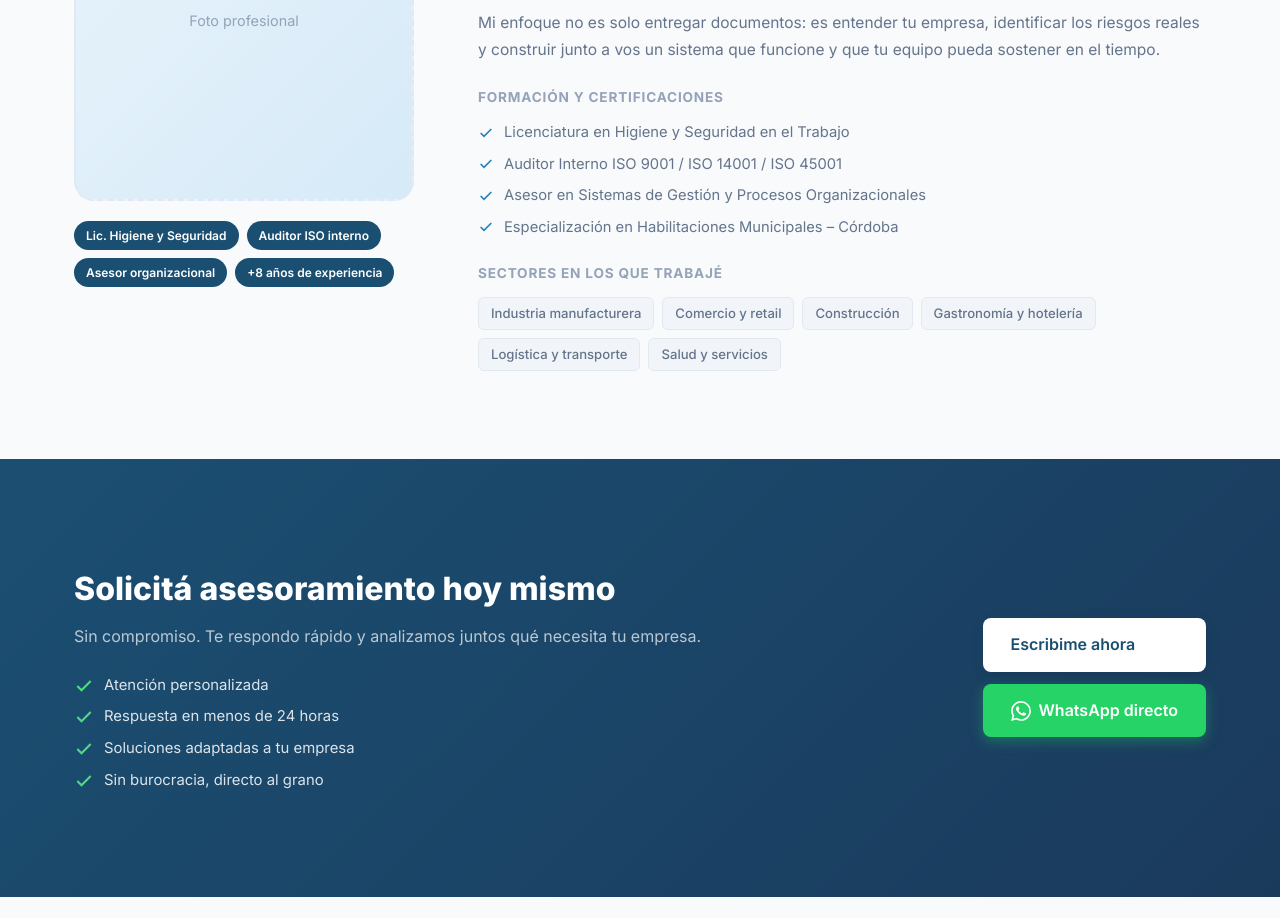
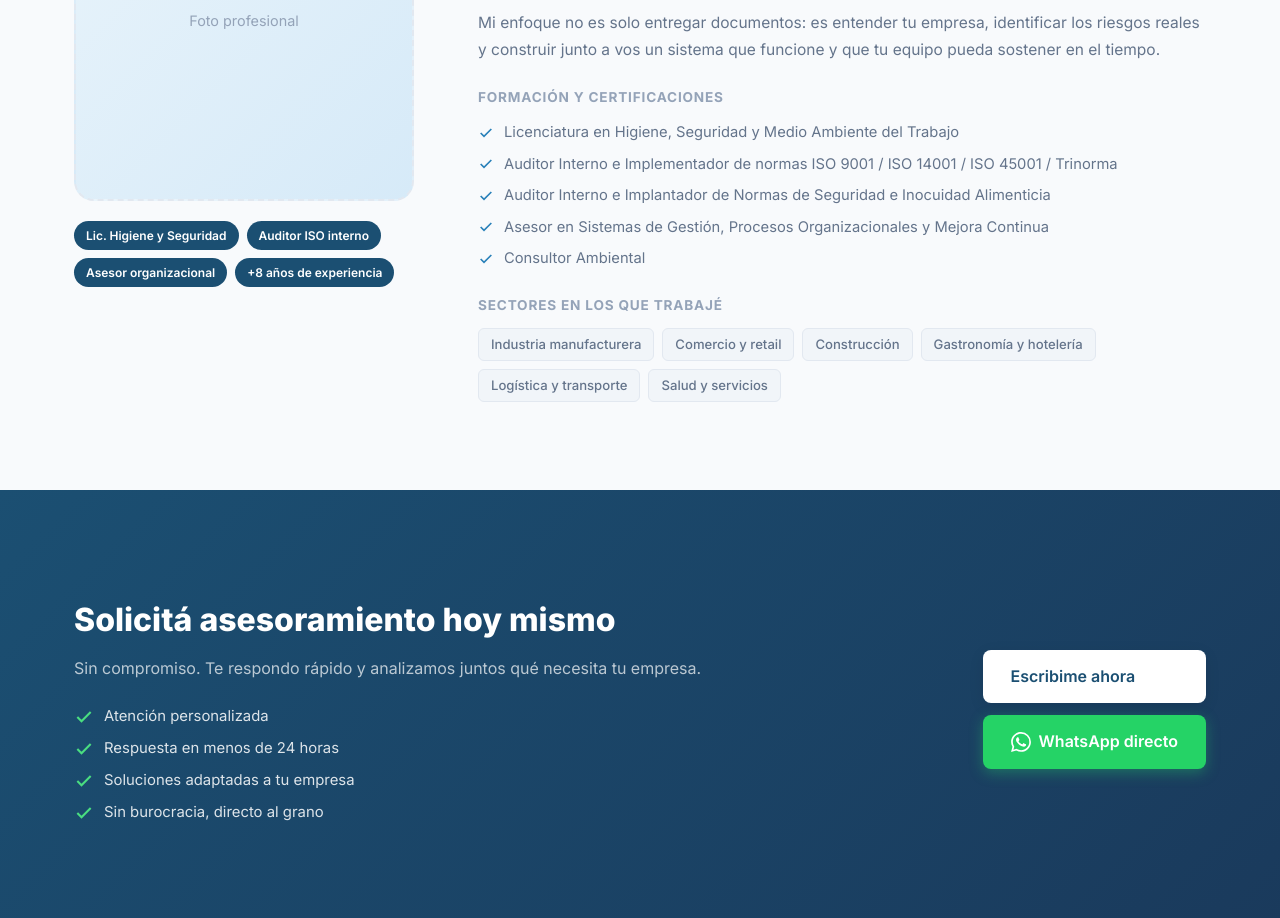
Before and after one commit to gianserassio/Web-Lucas, a website: page index.html in a window 1280 px wide. Shown: the part 7358-8276 px from the top of the page. Drawn offline with Linux system fonts and the light colour scheme.

Commit message:
Actualizar formaciones y certificaciones en sección Sobre mí
Co-Authored-By: Claude Sonnet 4.6 <noreply@anthropic.com>

```diff
--- a/index.html
+++ b/index.html
@@ -580,19 +580,23 @@
             <ul>
               <li>
                 <svg width="16" height="16" viewBox="0 0 24 24" fill="none" stroke="currentColor" stroke-width="2.5"><polyline points="20 6 9 17 4 12"/></svg>
-                Licenciatura en Higiene y Seguridad en el Trabajo
+                Licenciatura en Higiene, Seguridad y Medio Ambiente del Trabajo
               </li>
               <li>
                 <svg width="16" height="16" viewBox="0 0 24 24" fill="none" stroke="currentColor" stroke-width="2.5"><polyline points="20 6 9 17 4 12"/></svg>
-                Auditor Interno ISO 9001 / ISO 14001 / ISO 45001
+                Auditor Interno e Implementador de normas ISO 9001 / ISO 14001 / ISO 45001 / Trinorma
               </li>
               <li>
                 <svg width="16" height="16" viewBox="0 0 24 24" fill="none" stroke="currentColor" stroke-width="2.5"><polyline points="20 6 9 17 4 12"/></svg>
-                Asesor en Sistemas de Gestión y Procesos Organizacionales
+                Auditor Interno e Implantador de Normas de Seguridad e Inocuidad Alimenticia
               </li>
               <li>
                 <svg width="16" height="16" viewBox="0 0 24 24" fill="none" stroke="currentColor" stroke-width="2.5"><polyline points="20 6 9 17 4 12"/></svg>
-                Especialización en Habilitaciones Municipales – Córdoba
+                Asesor en Sistemas de Gestión, Procesos Organizacionales y Mejora Continua
+              </li>
+              <li>
+                <svg width="16" height="16" viewBox="0 0 24 24" fill="none" stroke="currentColor" stroke-width="2.5"><polyline points="20 6 9 17 4 12"/></svg>
+                Consultor Ambiental
               </li>
             </ul>
           </div>
```
